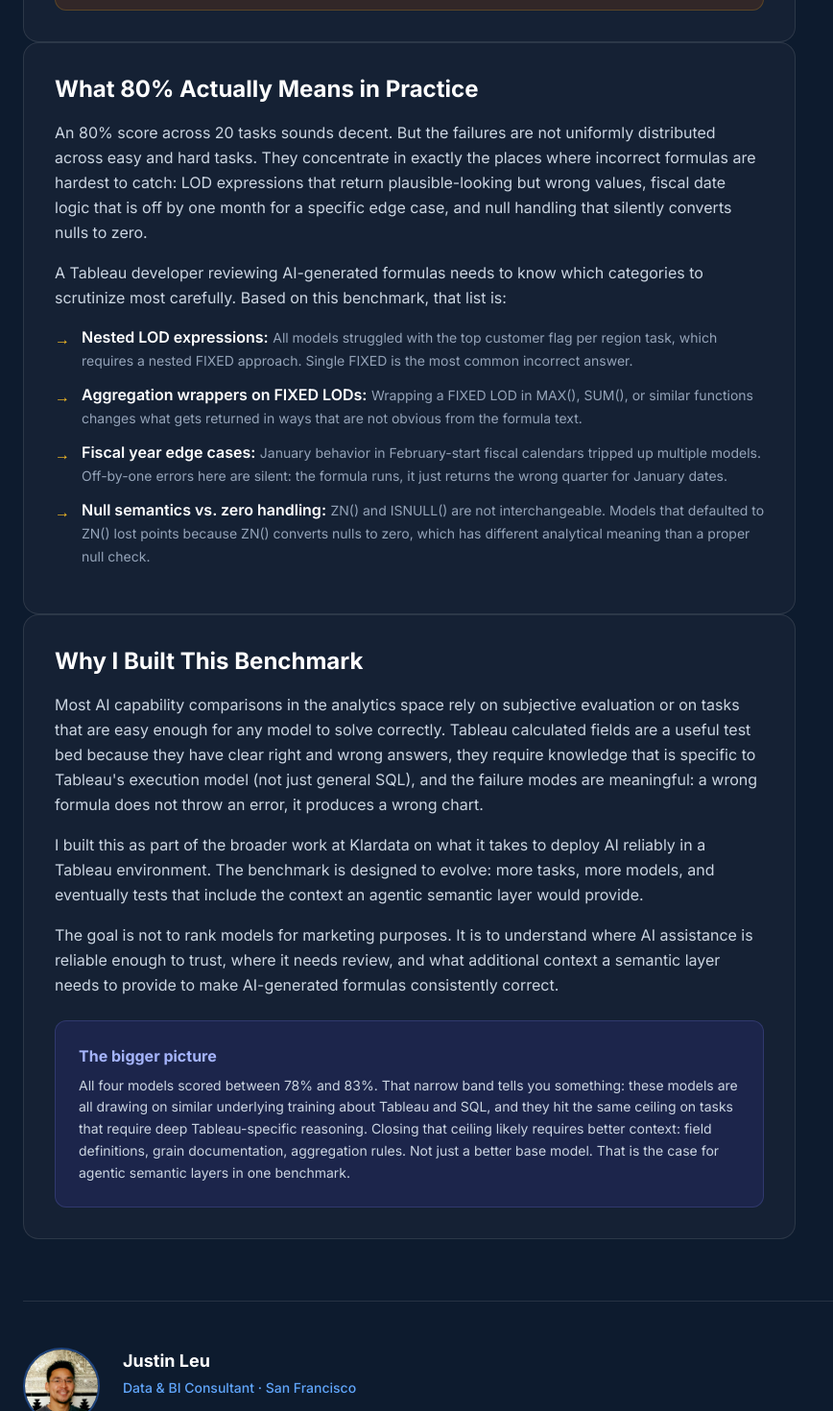
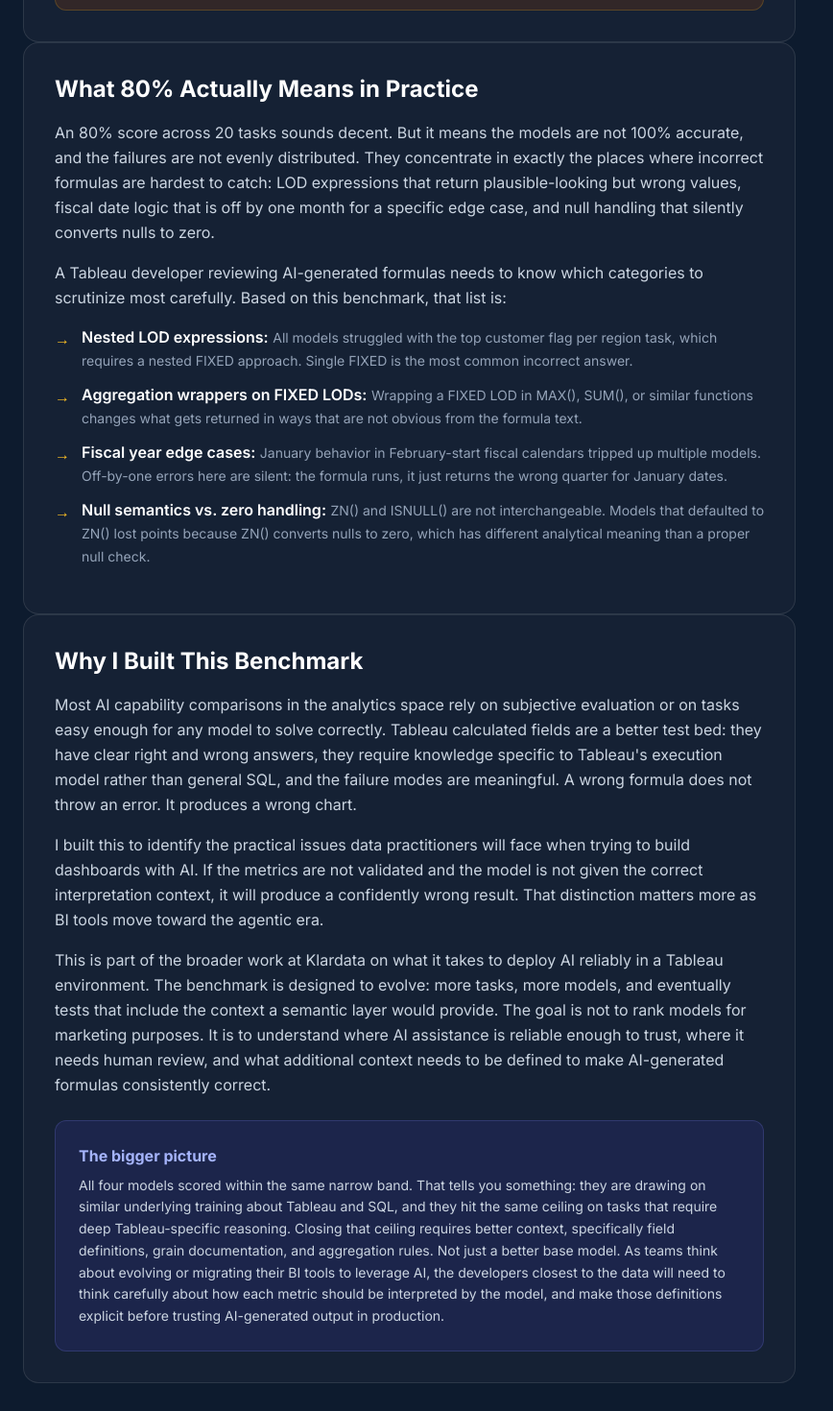
Before and after one commit to jklardata/klardata-revamp, a Next.js app: page /blog/tableau-ai-benchmark in a window 1280 px wide. Shown: the part 7100-8570 px from the top of the page at 96% size, without its empty margins (0-868 px from the left). Built offline with nearby package versions, Linux system fonts and the light colour scheme.

Commit message:
Reword benchmark methodology and bigger picture sections
Co-Authored-By: Claude Sonnet 4.6 <noreply@anthropic.com>

```diff
--- a/app/blog/tableau-ai-benchmark/page.tsx
+++ b/app/blog/tableau-ai-benchmark/page.tsx
@@ -357,7 +357,7 @@ export default function Article() {
             <div className="rounded-2xl bg-slate-800/50 border border-white/10 p-8 mb-6">
               <h2 className="text-2xl font-bold text-white mb-4">What 80% Actually Means in Practice</h2>
               <p className="text-slate-300 leading-relaxed mb-4">
-                An 80% score across 20 tasks sounds decent. But the failures are not uniformly distributed across easy and hard tasks. They concentrate in exactly the places where incorrect formulas are hardest to catch: LOD expressions that return plausible-looking but wrong values, fiscal date logic that is off by one month for a specific edge case, and null handling that silently converts nulls to zero.
+                An 80% score across 20 tasks sounds decent. But it means the models are not 100% accurate, and the failures are not evenly distributed. They concentrate in exactly the places where incorrect formulas are hardest to catch: LOD expressions that return plausible-looking but wrong values, fiscal date logic that is off by one month for a specific edge case, and null handling that silently converts nulls to zero.
               </p>
               <p className="text-slate-300 leading-relaxed mb-4">
                 A Tableau developer reviewing AI-generated formulas needs to know which categories to scrutinize most carefully. Based on this benchmark, that list is:
@@ -384,19 +384,19 @@ export default function Article() {
             <div className="rounded-2xl bg-slate-800/50 border border-white/10 p-8 mb-6">
               <h2 className="text-2xl font-bold text-white mb-4">Why I Built This Benchmark</h2>
               <p className="text-slate-300 leading-relaxed mb-4">
-                Most AI capability comparisons in the analytics space rely on subjective evaluation or on tasks that are easy enough for any model to solve correctly. Tableau calculated fields are a useful test bed because they have clear right and wrong answers, they require knowledge that is specific to Tableau&apos;s execution model (not just general SQL), and the failure modes are meaningful: a wrong formula does not throw an error, it produces a wrong chart.
+                Most AI capability comparisons in the analytics space rely on subjective evaluation or on tasks easy enough for any model to solve correctly. Tableau calculated fields are a better test bed: they have clear right and wrong answers, they require knowledge specific to Tableau&apos;s execution model rather than general SQL, and the failure modes are meaningful. A wrong formula does not throw an error. It produces a wrong chart.
               </p>
               <p className="text-slate-300 leading-relaxed mb-4">
-                I built this as part of the broader work at Klardata on what it takes to deploy AI reliably in a Tableau environment. The benchmark is designed to evolve: more tasks, more models, and eventually tests that include the context an agentic semantic layer would provide.
+                I built this to identify the practical issues data practitioners will face when trying to build dashboards with AI. If the metrics are not validated and the model is not given the correct interpretation context, it will produce a confidently wrong result. That distinction matters more as BI tools move toward the agentic era.
               </p>
               <p className="text-slate-300 leading-relaxed">
-                The goal is not to rank models for marketing purposes. It is to understand where AI assistance is reliable enough to trust, where it needs review, and what additional context a semantic layer needs to provide to make AI-generated formulas consistently correct.
+                This is part of the broader work at Klardata on what it takes to deploy AI reliably in a Tableau environment. The benchmark is designed to evolve: more tasks, more models, and eventually tests that include the context a semantic layer would provide. The goal is not to rank models for marketing purposes. It is to understand where AI assistance is reliable enough to trust, where it needs human review, and what additional context needs to be defined to make AI-generated formulas consistently correct.
               </p>
 
               <div className="bg-indigo-900/30 border border-indigo-400/20 rounded-xl p-6 mt-6">
                 <h3 className="text-indigo-300 font-bold mb-2">The bigger picture</h3>
                 <p className="text-slate-300 text-sm leading-relaxed">
-                  All four models scored between 78% and 83%. That narrow band tells you something: these models are all drawing on similar underlying training about Tableau and SQL, and they hit the same ceiling on tasks that require deep Tableau-specific reasoning. Closing that ceiling likely requires better context: field definitions, grain documentation, aggregation rules. Not just a better base model. That is the case for agentic semantic layers in one benchmark.
+                  All four models scored within the same narrow band. That tells you something: they are drawing on similar underlying training about Tableau and SQL, and they hit the same ceiling on tasks that require deep Tableau-specific reasoning. Closing that ceiling requires better context, specifically field definitions, grain documentation, and aggregation rules. Not just a better base model. As teams think about evolving or migrating their BI tools to leverage AI, the developers closest to the data will need to think carefully about how each metric should be interpreted by the model, and make those definitions explicit before trusting AI-generated output in production.
                 </p>
               </div>
             </div>
```
